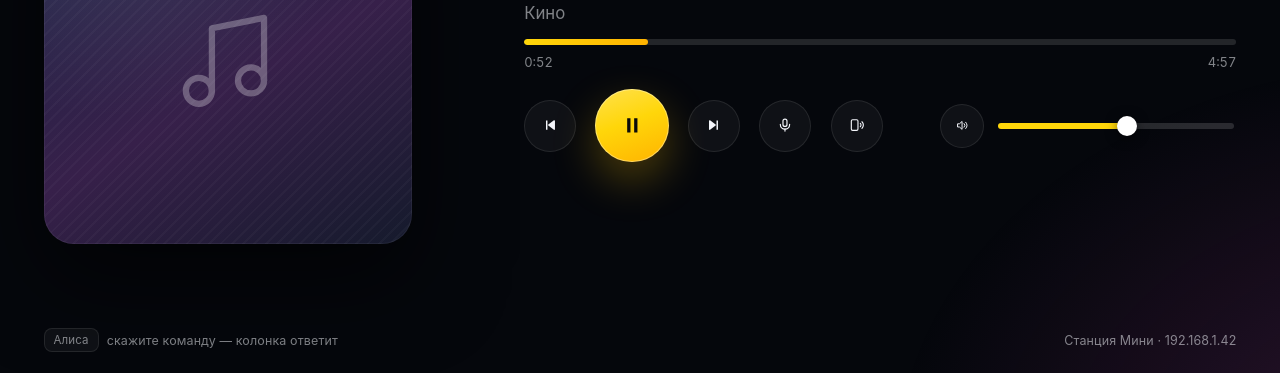
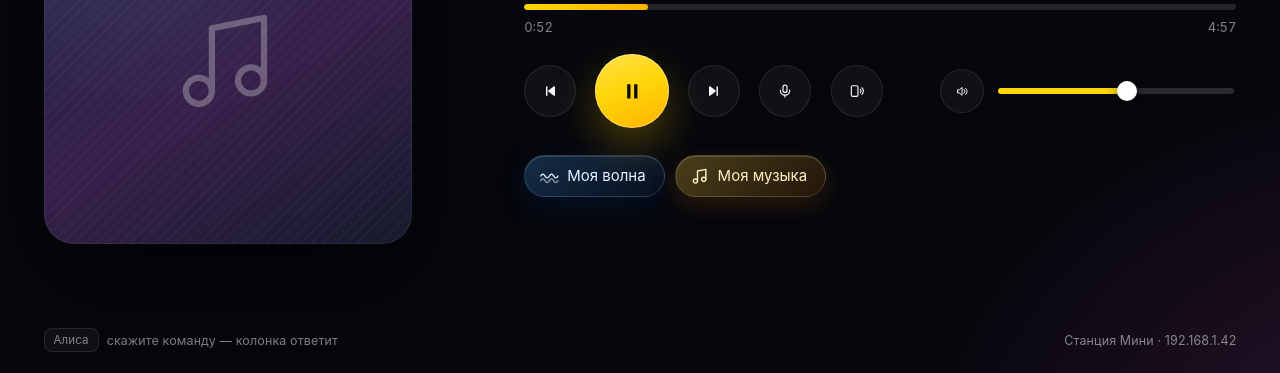
Before and after one commit to crazydog6230-png/station-remote-ios, a plain HTML site: page Resources/index.html in a window 1280 px wide. Shown: the part 427-800 px from the top of the page. Drawn offline with Linux system fonts and the light colour scheme.

Commit message:
Add My Wave / My Music icon buttons to main screen

```diff
--- a/Resources/index.html
+++ b/Resources/index.html
@@ -327,6 +327,24 @@
   @keyframes micpulse {
     50% { box-shadow: 0 0 0 9px rgba(255, 214, 10, .05); }
   }
+  .quickrow { display: flex; margin-top: 16px; }
+  .quickbtn {
+    display: flex; align-items: center; margin-right: 10px;
+    padding: 10px 18px 10px 14px; border-radius: 999px;
+    border: 1px solid rgba(255, 255, 255, .14);
+    color: #eaf2ff; font: inherit; font-size: 15px; cursor: pointer;
+    background: linear-gradient(135deg, rgba(70, 170, 255, .24), rgba(30, 90, 200, .10));
+    box-shadow: 0 8px 24px rgba(0, 60, 160, .18), inset 0 1px 0 rgba(255, 255, 255, .12);
+    transition: transform .15s ease, box-shadow .2s ease;
+  }
+  .quickbtn svg { width: 20px; height: 20px; margin-right: 8px; }
+  .quickbtn.tune {
+    background: linear-gradient(135deg, rgba(255, 210, 60, .28), rgba(255, 130, 0, .12));
+    color: #fff0c4;
+    box-shadow: 0 8px 24px rgba(180, 100, 0, .22), inset 0 1px 0 rgba(255, 255, 255, .16);
+  }
+  .quickbtn:active { transform: scale(.96); }
+
   .voice-hint { min-height: 16px; margin-top: 2px; color: var(--muted); font-size: 12.5px; letter-spacing: .01em;
     white-space: nowrap; overflow: hidden; text-overflow: ellipsis; }
   .volume { display: flex; align-items: center; gap: 12px; margin-left: clamp(18px, 3vw, 44px); flex: 1; max-width: 300px; min-width: 140px; }
@@ -519,6 +537,25 @@
           <input id="vol" type="range" min="0" max="100" value="50" aria-label="Громкость">
         </div>
       </div>
+
+      <div class="quickrow">
+        <button class="quickbtn wave" id="waveBtn">
+          <svg viewBox="0 0 24 24" fill="none" stroke="currentColor" stroke-width="1.7" stroke-linecap="round">
+            <path d="M2 12c1.8-3 3.4-3 5.2 0s3.4 3 5.2 0 3.4-3 5.2 0 3.4 3 5.2 0"></path>
+            <path d="M2 17.5c1.8-3 3.4-3 5.2 0s3.4 3 5.2 0 3.4-3 5.2 0 3.4 3 5.2 0" opacity=".55"></path>
+          </svg>
+          <span>Моя волна</span>
+        </button>
+        <button class="quickbtn tune" id="tuneBtn">
+          <svg viewBox="0 0 24 24" fill="none" stroke="currentColor" stroke-width="1.7" stroke-linecap="round" stroke-linejoin="round">
+            <path d="M9 18V6l10-2v12"></path>
+            <circle cx="6.5" cy="18" r="2.5"></circle>
+            <circle cx="16.5" cy="16" r="2.5"></circle>
+          </svg>
+          <span>Моя музыка</span>
+        </button>
+      </div>
+
       <div class="voice-hint" id="voiceHint"></div>
     </section>
   </main>
@@ -613,6 +650,8 @@
         <button class="btn" data-cmd="продолжи">Продолжи</button>
         <button class="btn" data-cmd="громче">Громче</button>
         <button class="btn" data-cmd="тише">Тише</button>
+        <button class="btn" data-cmd="включи мою волну">Моя волна</button>
+        <button class="btn" data-cmd="включи мою музыку">Моя музыка</button>
       </div>
       <p>Планшет слушает микрофоном и отправляет команды колонке — как будто вы сказали их Алисе.</p>
     </div>
@@ -1171,6 +1210,16 @@
   });
 
   // ------------------------------------------------------------- start
+  function quickCommand(text) {
+    if (api.sendText) api.sendText(text);
+    $("hintText").textContent = "Отправлено: «" + text + "»";
+    setTimeout(function () {
+      $("hintText").textContent = "скажите команду — колонка ответит";
+    }, 4000);
+  }
+  $("waveBtn").addEventListener("click", function () { quickCommand("включи мою волну"); });
+  $("tuneBtn").addEventListener("click", function () { quickCommand("включи мою музыку"); });
+
   posAt = Date.now();
   poll();
   setTimeout(function () {
```
Also changed, not shown: theos/index.html (+49 -0 lines), 2 other files.
